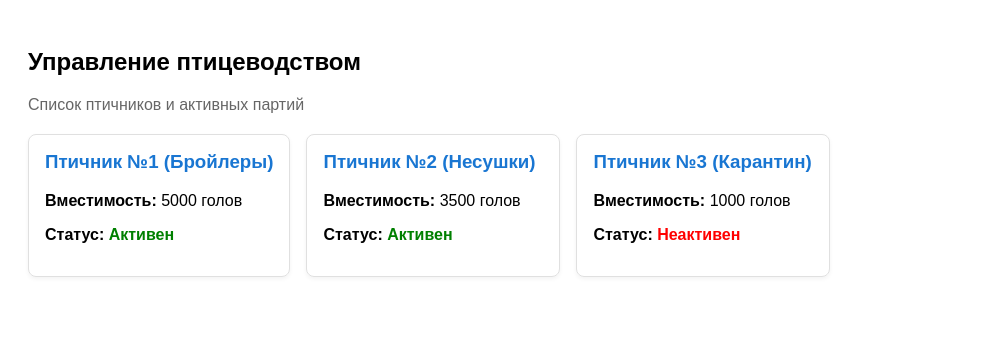
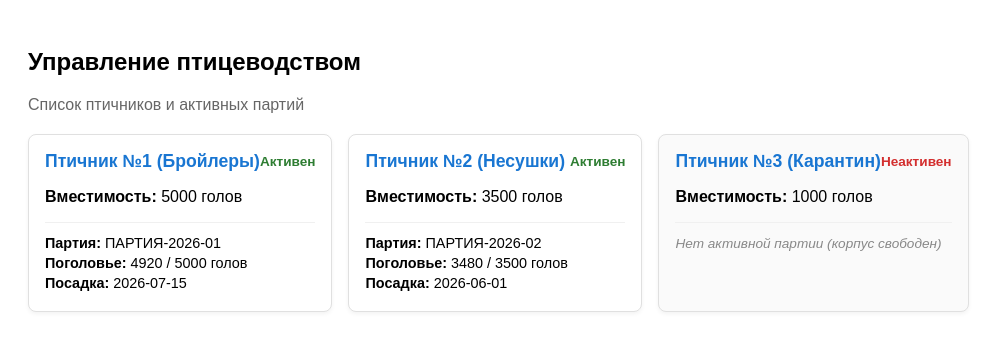
Before and after one commit to radikryzvanov/yield-flow-erp, an Angular app: page /poultry/list in a window 1280 px wide. Shown: the top 350 px of the page, without its empty margins (0-1004 px from the left). Built offline with nearby package versions, Linux system fonts and the light colour scheme.

Commit message:
feat(poultry): update poultry list and service

```diff
--- a/src/app/features/poultry-management/pages/poultry-list/poultry-list.component.ts
+++ b/src/app/features/poultry-management/pages/poultry-list/poultry-list.component.ts
@@ -1,7 +1,12 @@
 import { Component, inject, OnInit, signal, ChangeDetectionStrategy } from '@angular/core';
-
 import { PoultryManagementService } from '../../services/poultry-management.service';
 import { PoultryHouse } from '../../interfaces/poultry-house.interface';
+import { PoultryBatch } from '../../interfaces/poultry-batch.interface';
+
+// Интерфейс для удобного отображения корпуса вместе с партией
+export interface HouseWithBatch extends PoultryHouse {
+  activeBatch?: PoultryBatch;
+}
 
 @Component({
   selector: 'app-poultry-list',
@@ -14,14 +19,29 @@ import { PoultryHouse } from '../../interfaces/poultry-house.interface';
 
       <div class="houses-grid">
         @for (house of houses(); track house.id) {
-          <div class="house-card">
-            <h3>{{ house.name }}</h3>
-            <p><strong>Вместимость:</strong> {{ house.capacity }} голов</p>
-            <p><strong>Статус:</strong>
+          <div class="house-card" [class.empty-house]="!house.activeBatch">
+            <div class="card-header">
+              <h3>{{ house.name }}</h3>
               <span [class.active]="house.isActive" [class.inactive]="!house.isActive">
                 {{ house.isActive ? 'Активен' : 'Неактивен' }}
               </span>
-            </p>
+            </div>
+
+            <p><strong>Вместимость:</strong> {{ house.capacity }} голов</p>
+
+            <hr class="divider" />
+
+            @if (house.activeBatch) {
+              <div class="batch-info">
+                <p><strong>Партия:</strong> {{ house.activeBatch.batchNumber }}</p>
+                <p><strong>Поголовье:</strong> {{ house.activeBatch.currentCount }} / {{ house.activeBatch.initialCount }} голов</p>
+                <p><strong>Посадка:</strong> {{ house.activeBatch.placementDate }}</p>
+              </div>
+            } @else {
+              <div class="batch-empty">
+                <p>Нет активной партии (корпус свободен)</p>
+              </div>
+            }
           </div>
         } @empty {
           <p>Загрузка данных или список пуст...</p>
@@ -29,7 +49,7 @@ import { PoultryHouse } from '../../interfaces/poultry-house.interface';
       </div>
     </div>
   `,
-  changeDetection: ChangeDetectionStrategy.Eager,
+  changeDetection: ChangeDetectionStrategy.OnPush,
   styles: [`
     .poultry-container { padding: 20px; font-family: sans-serif; }
     .subtitle { color: #666; margin-bottom: 20px; }
@@ -38,23 +58,36 @@ import { PoultryHouse } from '../../interfaces/poultry-house.interface';
       border: 1px solid #e0e0e0;
       border-radius: 8px;
       padding: 16px;
-      min-width: 220px;
+      min-width: 260px;
+      max-width: 320px;
       box-shadow: 0 2px 4px rgba(0,0,0,0.05);
+      background-color: #ffffff;
     }
-    .house-card h3 { margin-top: 0; color: #1976d2; }
-    .active { color: green; font-weight: bold; }
-    .inactive { color: red; font-weight: bold; }
+    .card-header { display: flex; justify-content: space-between; align-items: center; }
+    .card-header h3 { margin: 0; color: #1976d2; font-size: 1.1rem; }
+    .active { color: #2e7d32; font-weight: bold; font-size: 0.85rem; }
+    .inactive { color: #d32f2f; font-weight: bold; font-size: 0.85rem; }
+    .divider { border: 0; border-top: 1px solid #f0f0f0; margin: 12px 0; }
+    .batch-info p { margin: 4px 0; font-size: 0.9rem; }
+    .batch-empty { color: #888; font-style: italic; font-size: 0.85rem; }
+    .empty-house { background-color: #fafafa; }
   `]
 })
 export class PoultryListComponent implements OnInit {
   private poultryService = inject(PoultryManagementService);
 
-  houses = signal<PoultryHouse[]>([]);
+  houses = signal<HouseWithBatch[]>([]);
 
   ngOnInit(): void {
-    this.poultryService.getHouses().subscribe({
-      next: (data) => this.houses.set(data),
-      error: (err) => console.error('Ошибка загрузки птичников:', err)
+    // Получаем одновременно птичники и партии
+    this.poultryService.getHouses().subscribe(houses => {
+      this.poultryService.getBatches().subscribe(batches => {
+        const combined = houses.map(house => ({
+          ...house,
+          activeBatch: batches.find(b => b.houseId === house.id && b.status === 'active')
+        }));
+        this.houses.set(combined);
+      });
     });
   }
 }
--- a/src/app/features/poultry-management/services/poultry-management.service.ts
+++ b/src/app/features/poultry-management/services/poultry-management.service.ts
@@ -1,17 +1,54 @@
 import { Injectable } from '@angular/core';
 import { Observable, of } from 'rxjs';
 import { PoultryHouse } from '../interfaces/poultry-house.interface';
+import { PoultryBatch } from '../interfaces/poultry-batch.interface';
 
 @Injectable({
   providedIn: 'root'
 })
 export class PoultryManagementService {
+  // Моковые данные птичников
+  private mockHouses: PoultryHouse[] = [
+    { id: '1', name: 'Птичник №1 (Бройлеры)', capacity: 5000, isActive: true },
+    { id: '2', name: 'Птичник №2 (Несушки)', capacity: 3500, isActive: true },
+    { id: '3', name: 'Птичник №3 (Карантин)', capacity: 1000, isActive: false }
+  ];
+
+  // Моковые данные активных партий
+  private mockBatches: PoultryBatch[] = [
+    {
+      id: 'b-101',
+      houseId: '1',
+      batchNumber: 'ПАРТИЯ-2026-01',
+      initialCount: 5000,
+      currentCount: 4920,
+      placementDate: '2026-07-15',
+      status: 'active'
+    },
+    {
+      id: 'b-102',
+      houseId: '2',
+      batchNumber: 'ПАРТИЯ-2026-02',
+      initialCount: 3500,
+      currentCount: 3480,
+      placementDate: '2026-06-01',
+      status: 'active'
+    }
+  ];
+
+  // Получить список всех корпусов
   getHouses(): Observable<PoultryHouse[]> {
-    // Возвращаем тестовые данные с задержкой, имитируя реальный HTTP-запрос
-    return of([
-      { id: '1', name: 'Птичник №1 (Бройлеры)', capacity: 5000, isActive: true },
-      { id: '2', name: 'Птичник №2 (Несушки)', capacity: 3500, isActive: true },
-      { id: '3', name: 'Птичник №3 (Карантин)', capacity: 1000, isActive: false }
-    ]);
+    return of(this.mockHouses);
+  }
+
+  // Получить список всех партий
+  getBatches(): Observable<PoultryBatch[]> {
+    return of(this.mockBatches);
+  }
+
+  // Получить партию, привязанную к конкретному корпусу
+  getBatchByHouseId(houseId: string): Observable<PoultryBatch | undefined> {
+    const batch = this.mockBatches.find(b => b.houseId === houseId && b.status === 'active');
+    return of(batch);
   }
 }
```
